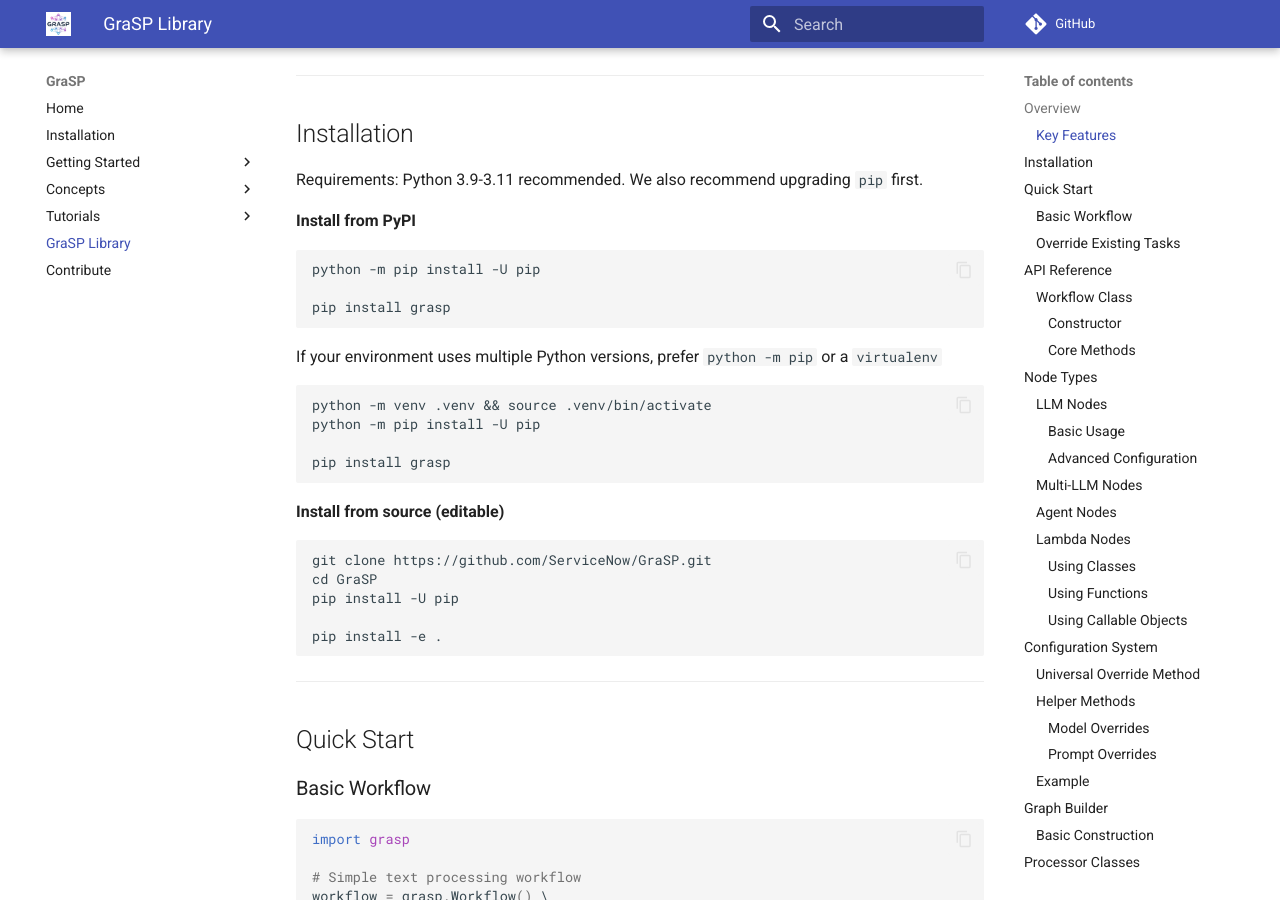
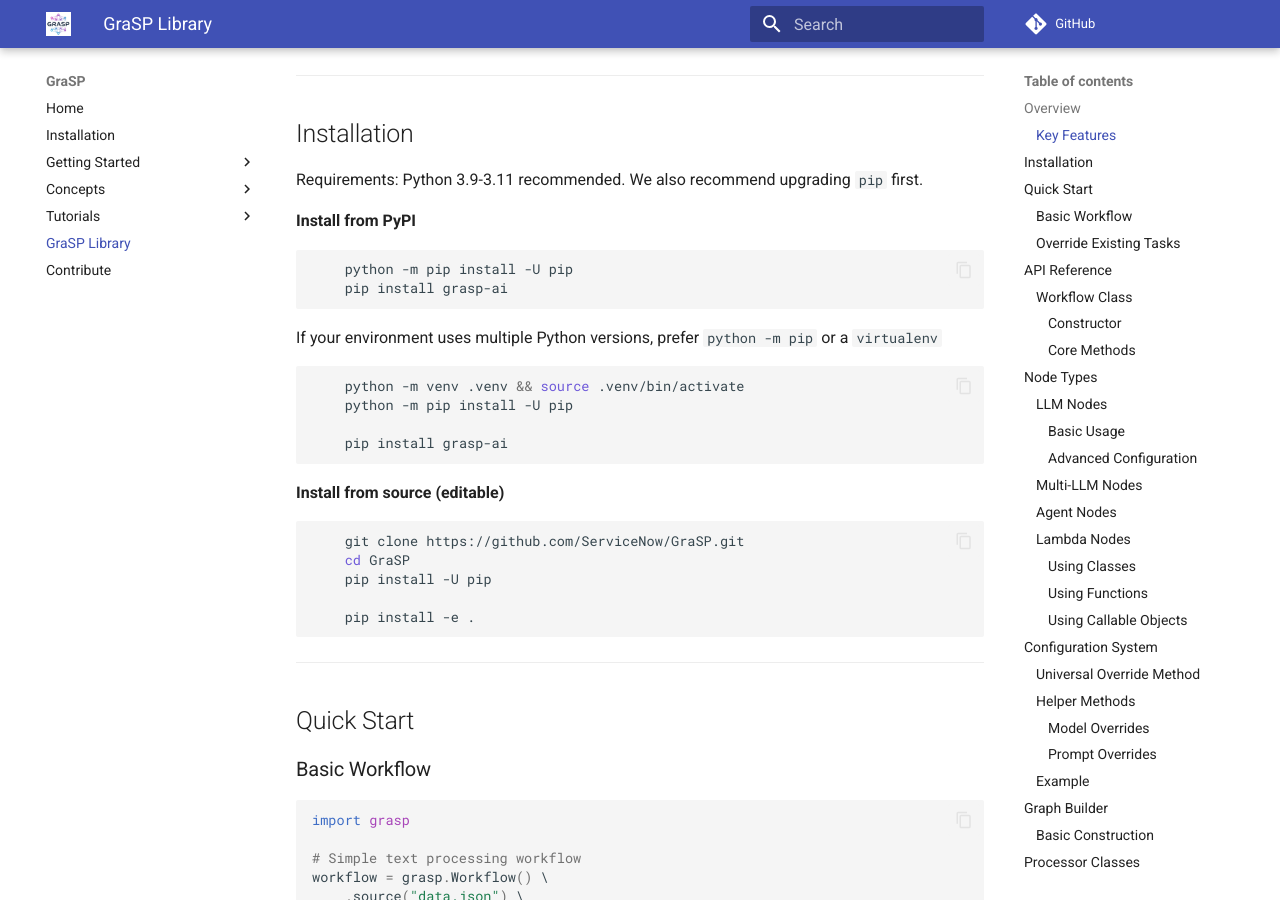
Before and after one commit to ServiceNow/SyGra, an MkDocs documentation site: the page built from docs/grasp_library.md, in a window 1280 px wide and 900 px high, scrolled down 555 px. Built offline with MkDocs 1.6.1 and Material for MkDocs 9.7.7, drawn with Linux system fonts in a browser that asks for light colours; comment, search, counter and statistics services are not loaded.

Commit message:
Updated library name

````diff
--- a/docs/grasp_library.md
+++ b/docs/grasp_library.md
@@ -20,27 +20,26 @@
 Requirements: Python 3.9-3.11 recommended. We also recommend upgrading `pip` first.
 
 **Install from PyPI**
-```
-python -m pip install -U pip
-
-pip install grasp
+```bash
+    python -m pip install -U pip
+    pip install grasp-ai
 ```
 
 If your environment uses multiple Python versions, prefer `python -m pip` or a `virtualenv`
-```
-python -m venv .venv && source .venv/bin/activate
-python -m pip install -U pip
+```bash
+    python -m venv .venv && source .venv/bin/activate
+    python -m pip install -U pip
 
-pip install grasp
+    pip install grasp-ai
 ```
 
 **Install from source (editable)**
-```
-git clone https://github.com/ServiceNow/GraSP.git
-cd GraSP
-pip install -U pip
+```bash
+    git clone https://github.com/ServiceNow/GraSP.git
+    cd GraSP
+    pip install -U pip
 
-pip install -e .
+    pip install -e .
 ```
 
 ---
````
Also changed, not shown: README.md (+1 -1 lines), pyproject.toml (+9 -2 lines), 1 other file.
